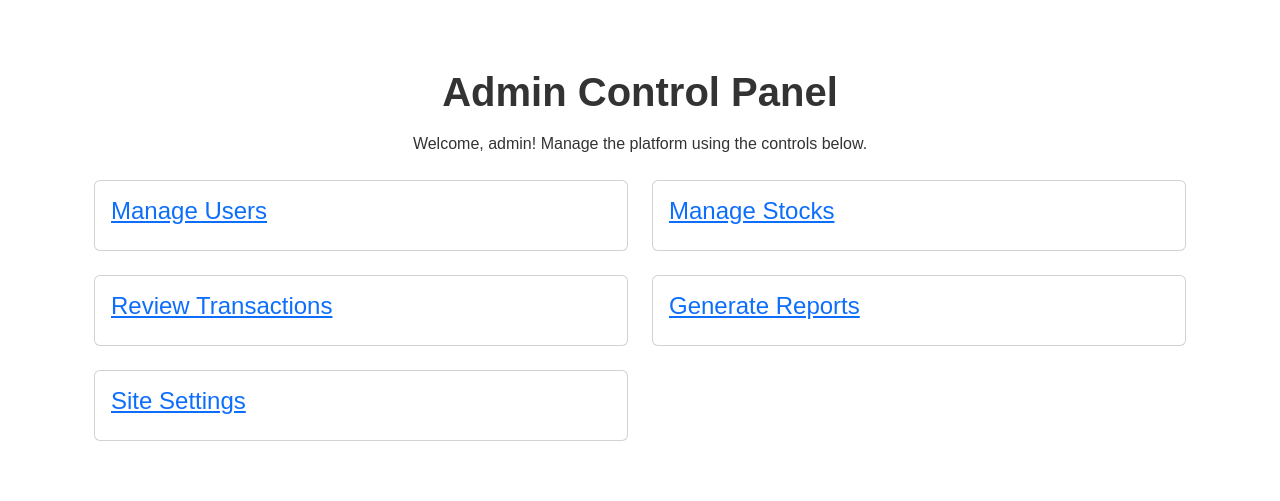
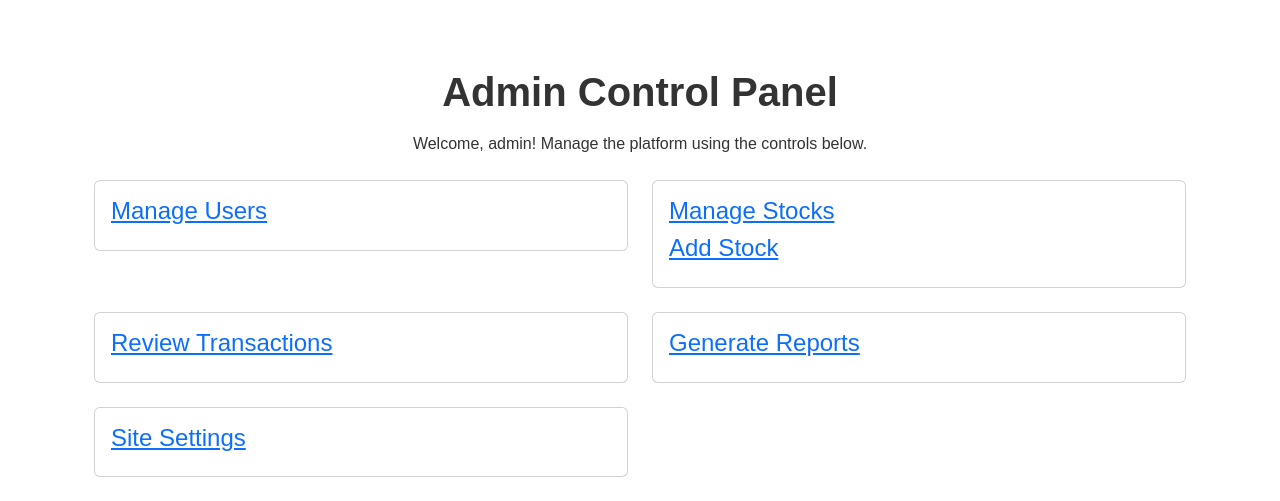
Before and after one commit to dnarang1/IFT401, a Python web app: template templates/admin_page.html in a window 1280 px wide. Shown: the part 76-577 px from the top of the page. Run offline with Jinja, Linux system fonts and the light colour scheme; the template is opened without the code that fills it, so the values that code supplies are empty.

Commit message:
updated admin page to have 'add stock'
updated admin page to have 'add stock'

```diff
--- a/templates/admin_page.html
+++ b/templates/admin_page.html
@@ -23,6 +23,7 @@
             <div class="card mb-4">
                 <div class="card-body">
                     <h4><a href="{{ url_for('manage_stocks') }}">Manage Stocks</a></h4>
+                    <h4><a href="{{ url_for('admin_add_stock') }}">Add Stock</a></h4>
                 </div>
             </div>
         </div>
```
